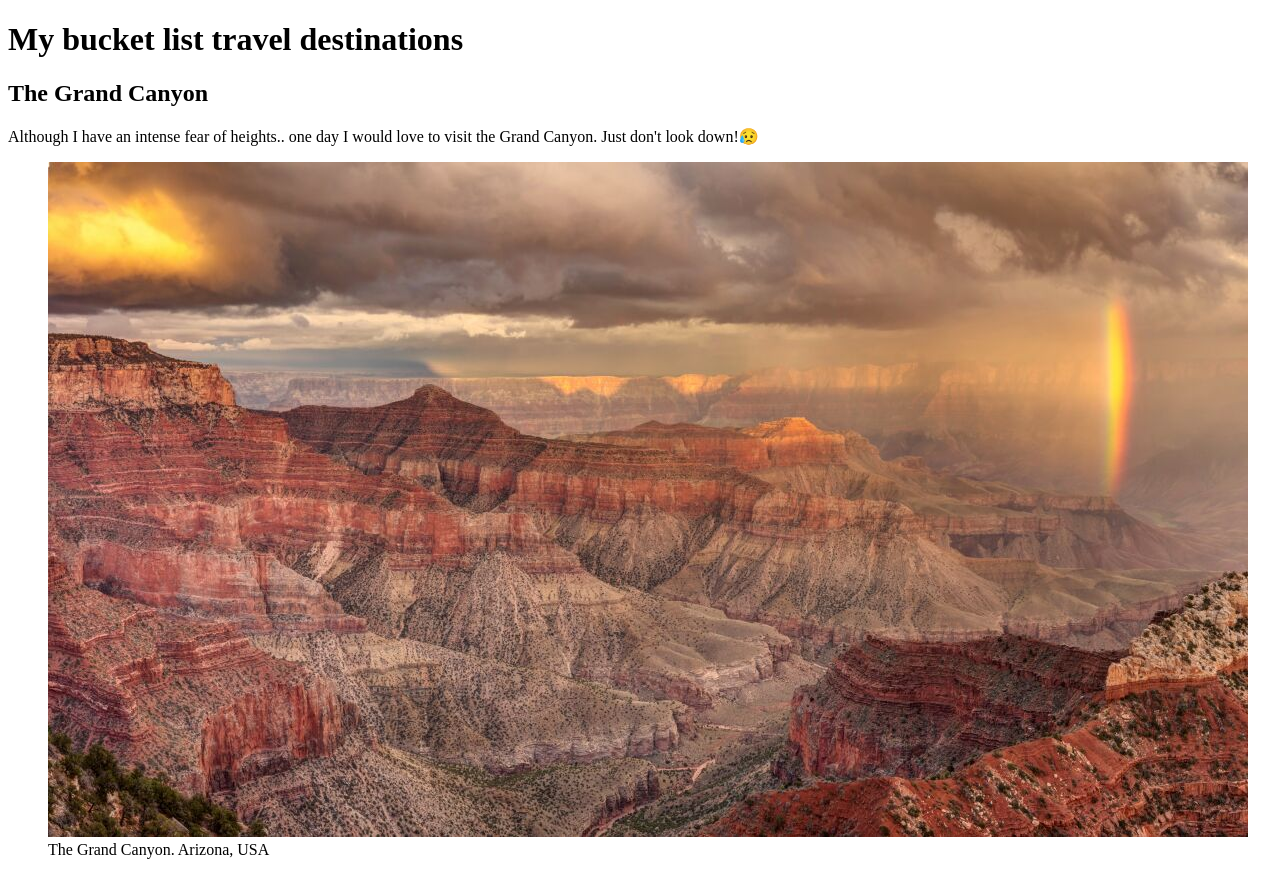
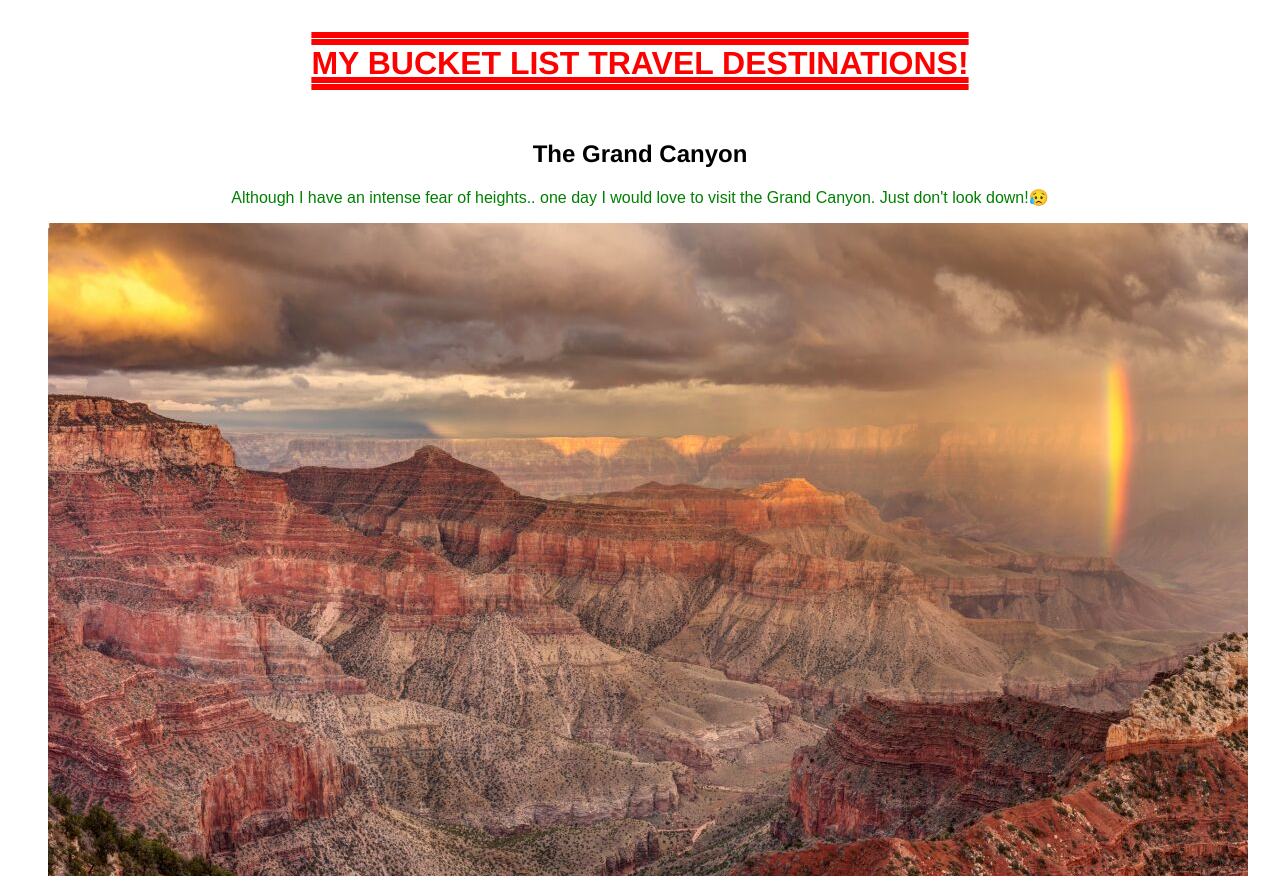
Before and after one commit to LaunchCodeAllhubs/js-assignment-4-html-me-something-jakenwillman, a website: page index.html in a window 1280 px wide. Shown: the top 876 px of the page. Drawn offline with Linux system fonts and the light colour scheme.

Commit message:
finised all requirements for Graded Assignment 4

```diff
--- a/index.html
+++ b/index.html
@@ -3,17 +3,17 @@
    <head>
       <title>Jake Willman - Destinations Bucketlist</title>
       <meta charset="UTF-8">
+      <link rel="stylesheet" type="text/css" href="styles.css">
    </head>
    <body>
-      <!-- Write your HTML in this file! -->
-      <header>
-         <h1>My bucket list travel destinations</h1>
+      <header id="mainHeading">
+         <h1>My bucket list travel destinations!</h1>
       </header>
       <main>
          <article>
             <section class="Grand-Canyon">
                <h2>The Grand Canyon</h2>
-               <p>
+               <p id="testP" class="funParagraph">
                Although I have an intense fear of heights.. one day I would love to visit the Grand Canyon. Just don't look down!&#128549;
                </p>
                <figure>
@@ -32,6 +32,7 @@
                   <img src="images/newyork.jpg" alt="A photo of Times Square, New York at night.">
                   <figcaption>Times Square. New York City, USA </figcaption>
                </figure>
+
                <section class="Paris">
                   <h2>Paris, France</h2>
                   <p>
@@ -39,7 +40,7 @@
                   From the unique culture, amazing landscapes, scenery, art, history, food and archtitecture.. It seems like there's endless things to do and enjoy there!<br>
                   I believe that's why it remains one of the most visited cities in the entire world!
                   </p>
-               <figure>
+               <figure class="eifelTower">
                      <img src="images/Paris.jpeg" alt="A distant photo of the Eifel Tower taken from across the nearby Seine River in Paris, France including some vibrant flowers">
                      <figcaption>The Eifel Tower. Paris, France</figcaption>
                </figure>
--- a/styles.css
+++ b/styles.css
@@ -1 +1,64 @@
-/* Write your CSS here! */
+body {
+    margin: 8px;
+    display: block;
+}
+
+#mainHeading {
+    text-align: center;
+    text-transform: uppercase;
+    text-decoration-line: overline underline;
+    text-decoration-style: double;
+    text-decoration-thickness: 6px;
+    font-family: fantasy;
+    color: red;
+    padding: 1rem;
+    display: block;
+}
+
+h1, h2 {
+    display: block;
+    text-align: center;
+    font-family:'Franklin Gothic Medium', 'Arial Narrow', Arial, sans-serif;
+}
+
+img {
+    display: block;
+    margin-left: auto;
+    margin-right: auto
+}
+
+.funParagraph {
+    margin-left: auto;
+    margin-right: auto;
+    display: block;
+    text-align: center;
+    font-family: Arial, Helvetica, sans-serif;
+    color: green;
+
+}
+
+p {
+    margin-left: auto;
+    margin-right: auto;
+    display: block;
+    text-align: center;
+    font-family: Arial, Helvetica, sans-serif;
+}
+
+figcaption {
+    margin-left: auto;
+    margin-right: auto;
+    text-align: center;
+    padding-top: 20px;
+}
+
+footer {
+    margin-left: auto;
+    margin-right: auto;
+    text-align: center;
+}
+
+.eifelTower {
+    margin-left: auto;
+    margin-right: auto;
+}
```
